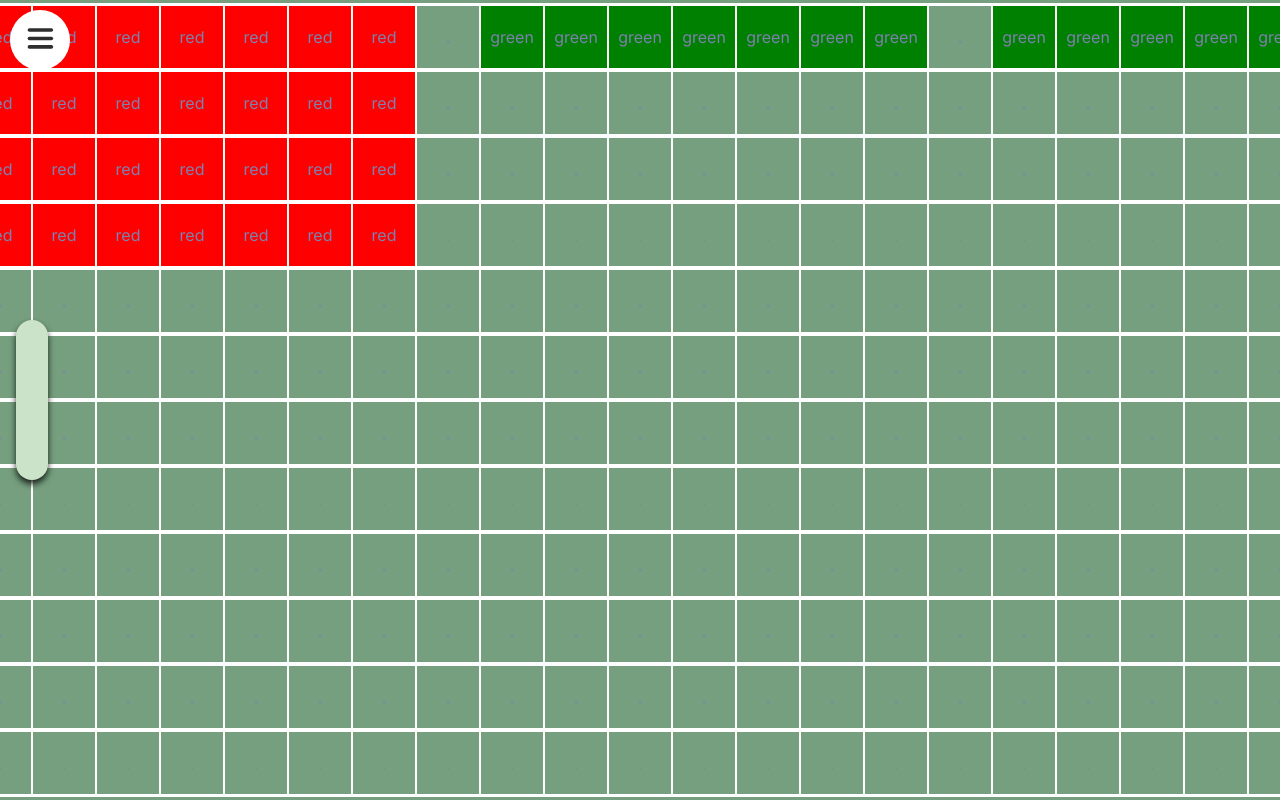
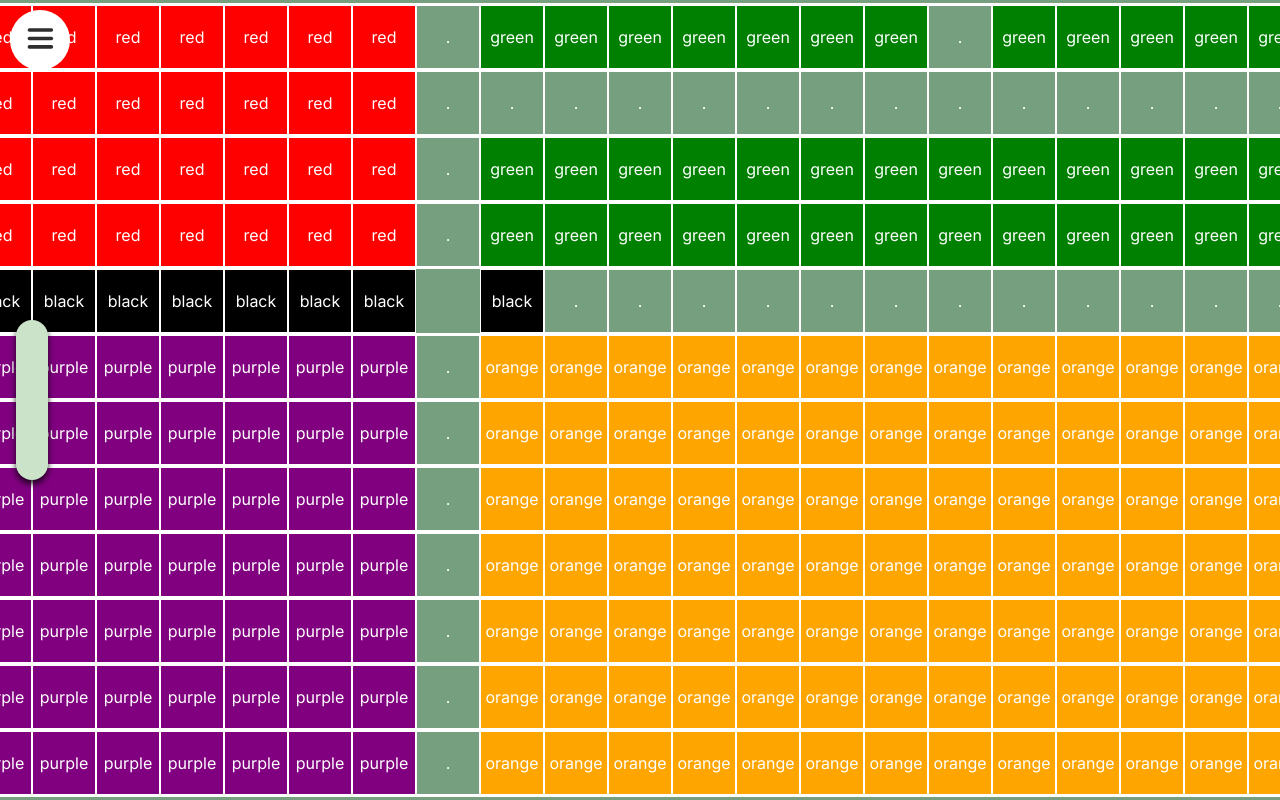
Before and after one commit to Will-H007/Fish-Pond, a Next.js app in the folder portfolio/: page /aboutme in a window 1280 px wide. Built offline with nearby package versions, Linux system fonts and the light colour scheme.

Commit message:
grid setup testing?

```diff
--- a/portfolio/app/globals.css
+++ b/portfolio/app/globals.css
@@ -41,14 +41,9 @@ html {
   }
 }
 
-[class^="Node"] {
-  position: relative;
-  display: flex;
-  justify-content: center;
-  align-items: center;
-  height: 1em;
-  width: 1em;
-  background-color: black;
-  border-radius: 1em;
 
+
+/* styles.css */
+.animated-cell {
+  transition: transform 1s ease-in-out;
 }
--- a/portfolio/component/maze/gridmaze.tsx
+++ b/portfolio/component/maze/gridmaze.tsx
@@ -1,4 +1,4 @@
-import React from 'react';
+import React, { createRef } from 'react';
 
 const gridItemStyle: React.CSSProperties = {
   display: 'flex',
@@ -7,6 +7,7 @@ const gridItemStyle: React.CSSProperties = {
   backgroundColor: '#476343',
   height: '4em',
   width: '4em',
+  color:"white",
   border: '1px solid #fff',
 };
 
@@ -25,22 +26,24 @@ const row: React.CSSProperties = {
 
 interface GridState {
     grid: string[][];
+    animatedCellPosition: { row: number; col: number } | null;
   }
 
 
 class Grid extends React.Component<{}, GridState> {
+    private cellRefs: React.RefObject<HTMLDivElement>[][] = [];
+    constructor(props: {}) {
+        super(props);
 
-  constructor(props: {}) {
-    super(props);
-
-    // Initialize a 2D array to represent the grid
-    this.state = {
-      grid: Array.from({ length: 12 }, () => Array(23).fill('.'))
-    };
+        // Initialize a 2D array to represent the grid
+        this.state = {
+          grid: Array.from({ length: 12 }, () => Array(23).fill('.')),
+          animatedCellPosition: null,
+        };
+      }
 
 
 
-  }
 
   fillgrid(row: number, col: number, startingpoint:{x:number, y:number}) {
     // Create a 2D array representing the entire grid
@@ -55,6 +58,7 @@ class Grid extends React.Component<{}, GridState> {
   }
 
 
+
   // Function to update color at specified coordinates
   updateColorAtCoordinates = (coordinates: { row: number; col: number }[], color: string) => {
     this.setState((prevState) => {
@@ -67,34 +71,95 @@ class Grid extends React.Component<{}, GridState> {
         }
       });
 
-      return { grid: newGrid };
+      return { grid: newGrid, animatedCellPosition: null  };
     });
   };
 
 
+  animateCell = async (start: { row: number; col: number }, end: { row: number; col: number }) => {
+    // Calculate the path between start and end
+    const path = this.calculatePath(start, end);
+
+    // Animate the cell along the path
+    for (const position of path) {
+      this.setState({ animatedCellPosition: position });
+
+      // Wait for a short delay between each step (adjust the delay as needed)
+      await new Promise((resolve) => setTimeout(resolve, 200));
+    }
+  };
+
+  calculatePath = (start: { row: number; col: number }, end: { row: number; col: number }) => {
+    const path: { row: number; col: number }[] = [];
+
+    // Calculate the linear path between start and end
+    const deltaX = end.col - start.col;
+    const deltaY = end.row - start.row;
+    const steps = Math.max(Math.abs(deltaX), Math.abs(deltaY));
+
+    for (let i = 0; i <= steps; i++) {
+      const col = start.col + (i * deltaX) / steps;
+      const row = start.row + (i * deltaY) / steps;
+
+      path.push({ row: Math.round(row), col: Math.round(col) });
+    }
+
+    return path;
+  };
+
+
+
   componentDidMount() {
     // Example: Change the color of cell at (2, 3) to 'red' after component mounts
+    console.log(this.cellRefs)
     const component1 = this.fillgrid(8,4, {x: 0,y:0})
     this.updateColorAtCoordinates(component1,'red')
     const component2= this.fillgrid(7, 1, {x: 9,y:0})
     this.updateColorAtCoordinates(component2,'green')
     const component3= this.fillgrid(6, 1, {x: 17,y:0})
     this.updateColorAtCoordinates(component3,'green')
+    const component4= this.fillgrid(14, 2, {x: 9,y:2})
+    this.updateColorAtCoordinates(component4,'green')
+    const component5= this.fillgrid(8, 7, {x: 0,y:5})
+    this.updateColorAtCoordinates(component5,'purple')
+    const component6= this.fillgrid(14, 7, {x: 9,y:5})
+    this.updateColorAtCoordinates(component6,'orange')
 
+
+    const black= this.fillgrid(10, 1, {x: 0,y:4})
+    this.updateColorAtCoordinates(black,'black')
+
+
+    const start = { row: 4, col: 0 };
+    const end = { row: 4, col: 8 };
+    // Example: Animate the movement of the cell from start to end
+    this.animateCell(start, end);
   }
 
   render() {
     return (
+        <div>
       <div style={row}>
         {this.state.grid.map((row, rowIndex) => (
           <div key={rowIndex} style={column}>
             {row.map((cell, colIndex) => (
-              <div key={colIndex} style={{ ...gridItemStyle, backgroundColor: cell }}>
+              <div key={colIndex}   style={{
+                ...gridItemStyle,
+                backgroundColor: cell,
+                transform:
+                  this.state.animatedCellPosition &&
+                  rowIndex === this.state.animatedCellPosition.row &&
+                  colIndex === this.state.animatedCellPosition.col
+                    ? 'translateX(4em)' // Adjust the translation based on your grid cell size
+                    : 'none',
+              }}  >
+            {/* {`(${colIndex},${rowIndex})`} */}
                 {cell}
               </div>
             ))}
           </div>
         ))}
+      </div>
       </div>
     );
   }
```
